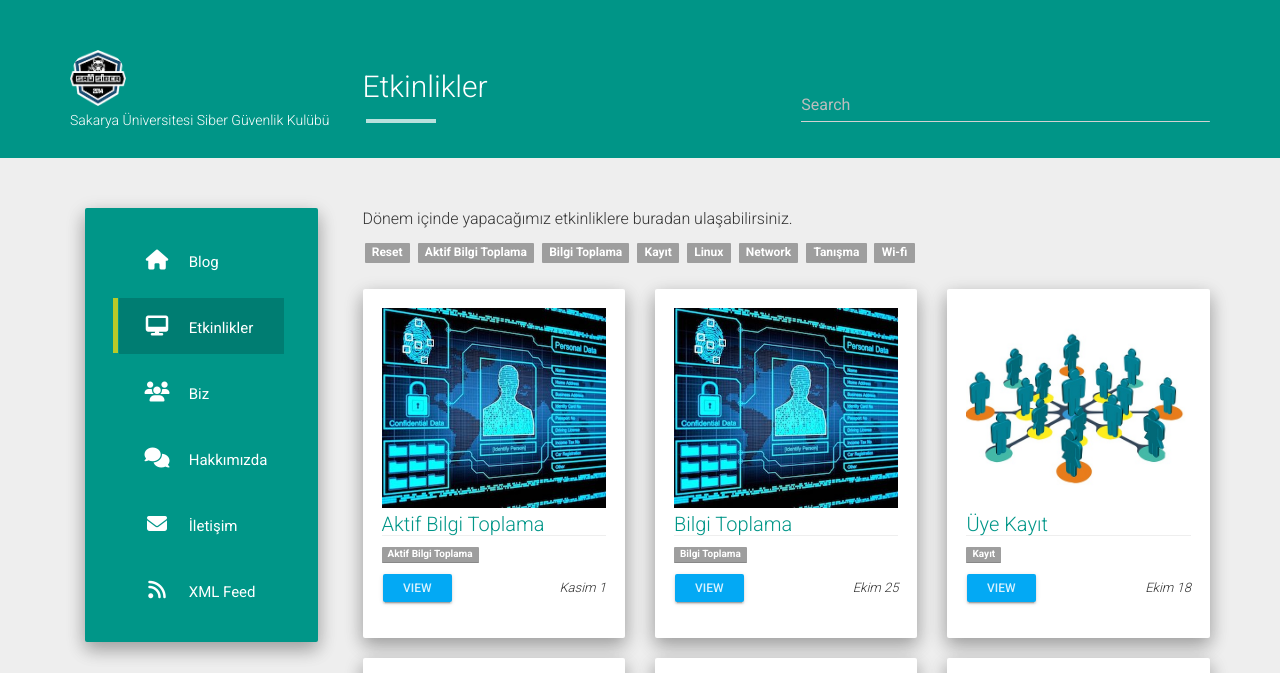
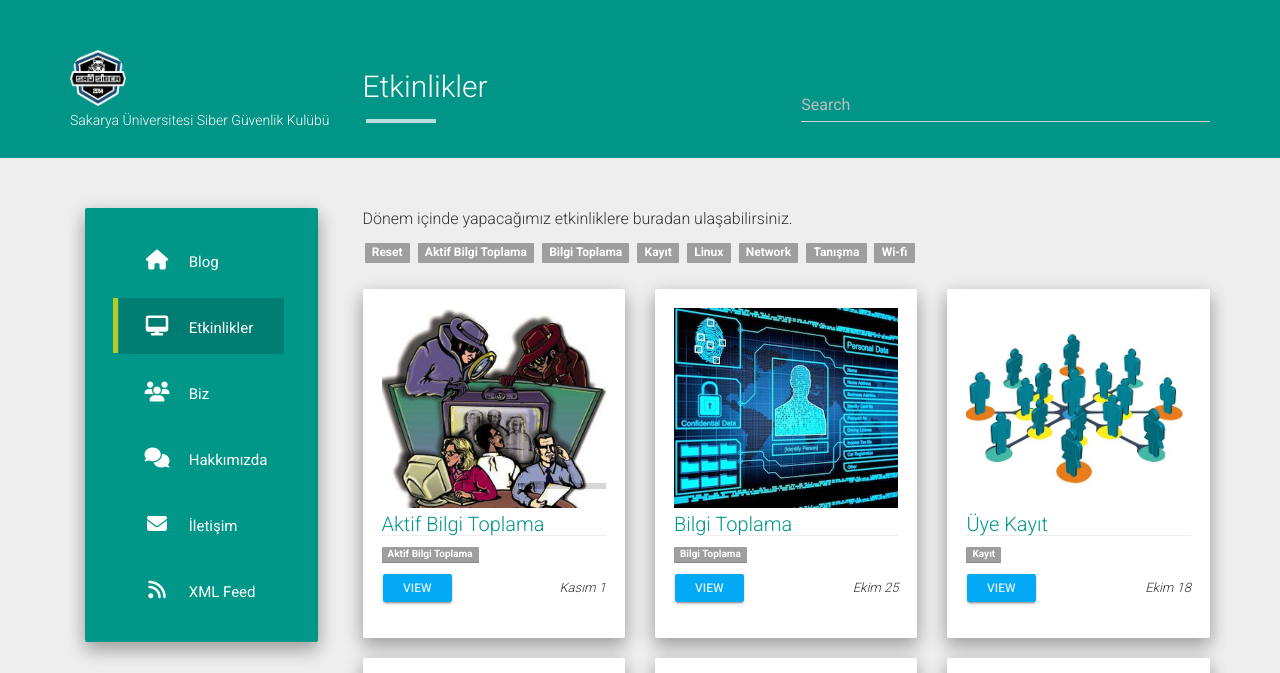
Before and after one commit to sausiber/old-website, a Jekyll site: the page built from Etkinliker.md, in a window 1280 px wide, cut to the strip 0-673 px from the top of the page. Built offline with Jekyll 4.4.1, drawn with Linux system fonts in a browser that asks for light colours; nearby versions of some CDN libraries.

Commit message:
Update projects.json

```diff
--- a/_data/projects.json
+++ b/_data/projects.json
@@ -1,9 +1,9 @@
 [
 	{
 		"name": "Aktif Bilgi Toplama",
-		"image": "bilgi.jpg",
+		"image": "Information-Gathering.png",
 		"url": "/aktifbilgitoplama",
-		"date": "Kasim 1",
+		"date": "Kasım 1",
 		"tags": ["Aktif Bilgi Toplama"]
 	},
 	{
```
